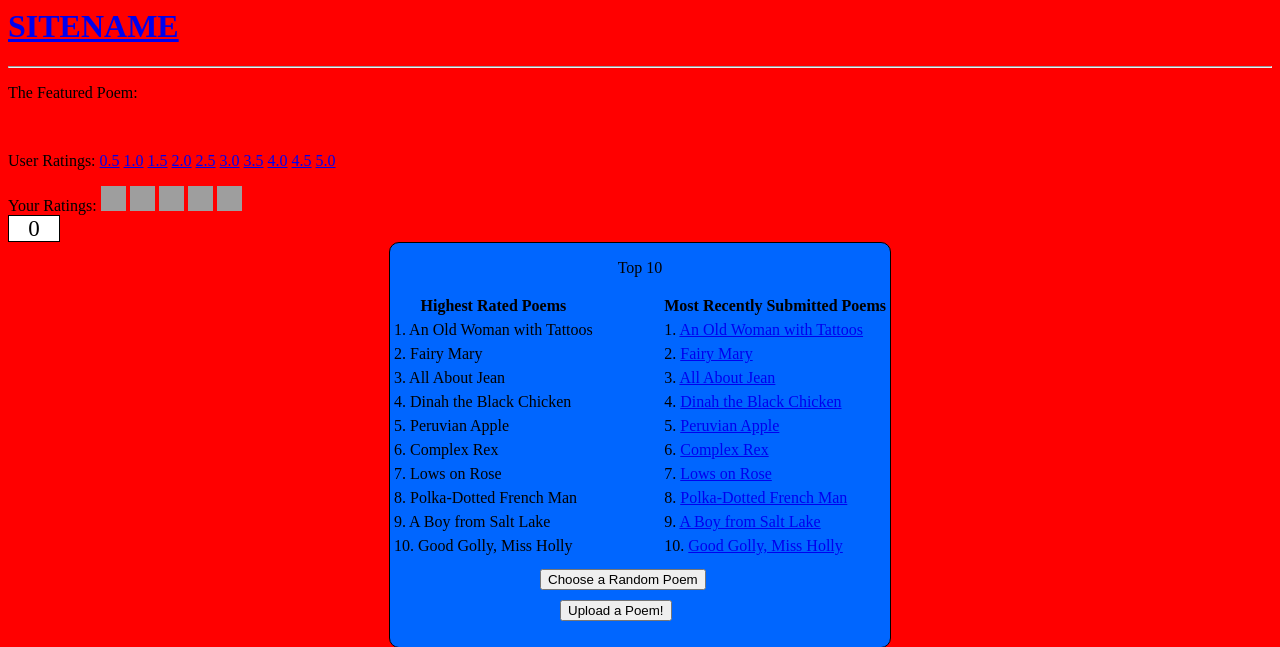
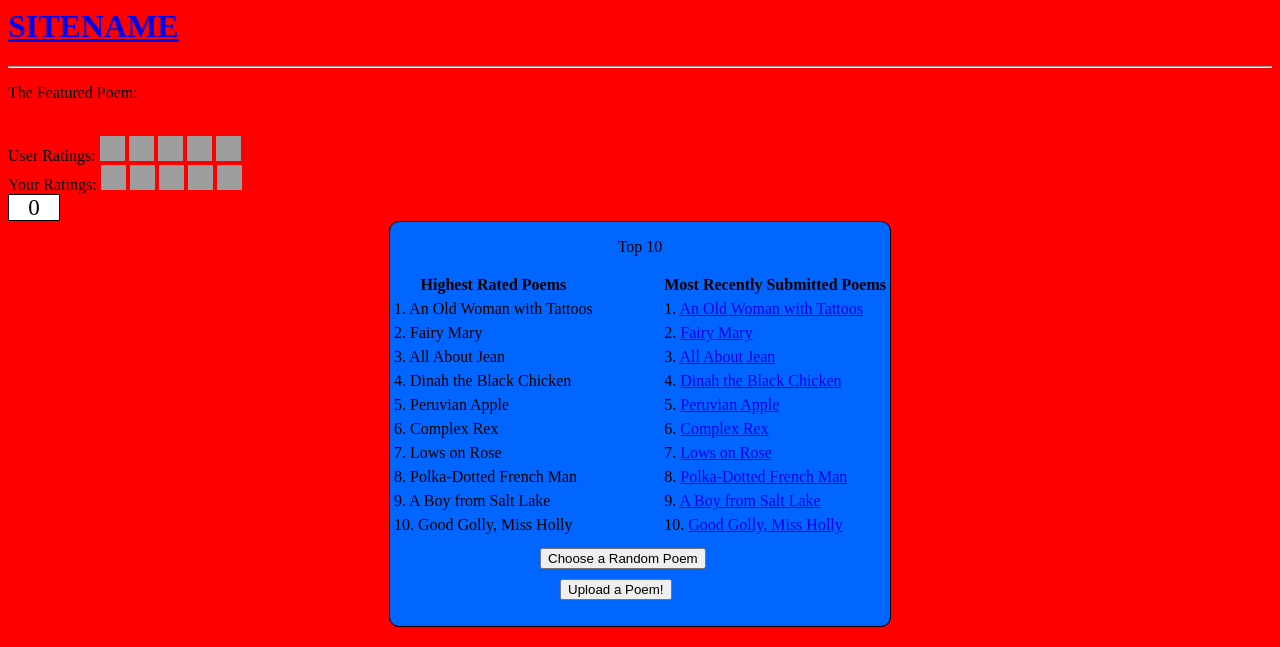
Before and after one commit to spothireddy/LooneyLimericks, a PHP site: the page made by views/poemView.php in a window 1280 px wide. Shown: the top 647 px of the page. Run offline with PHP 8.4, Linux system fonts and the light colour scheme; the template is opened without the code that fills it, so the values that code supplies are empty; data comes from the database, SQL or seed files in the repository; some libraries are stand-ins or nearby versions; grey boxes are pictures that could not be loaded.

Commit message:
Add star images without JS/PHP

```diff
--- a/views/poemView.php
+++ b/views/poemView.php
@@ -32,21 +32,15 @@ include_once("./controllers/main.php");
 
 <div class="userRatings">
 
-<p class="rateStars"> User Ratings:
-<span>
-<a class="star-05" href="#">0.5</a>
-<a class="star-10" href="#">1.0</a>
-<a class="star-15" href="#">1.5</a>
-<a class="star-20" href="#">2.0</a>
-<a class="star-25" href="#">2.5</a>
-<a class="star-30" href="#">3.0</a>
-<a class="star-35" href="#">3.5</a>
-<a class="star-40" href="#">4.0</a>
-<a class="star-45" href="#">4.5</a>
-<a class="star-50" href="#">5.0</a>
+User Ratings:
 
-</span>
-</p>
+<body>
+<img id="1" src="full-star.png"/>
+<img id="2" src="full-star.png"/>
+<img id="3" src="full-star.png"/>
+<img id="4.5" src="half-star.png"/>
+<img id="5" src="unrated-star.png"/>
+</body>
 
 </div>
 
```
